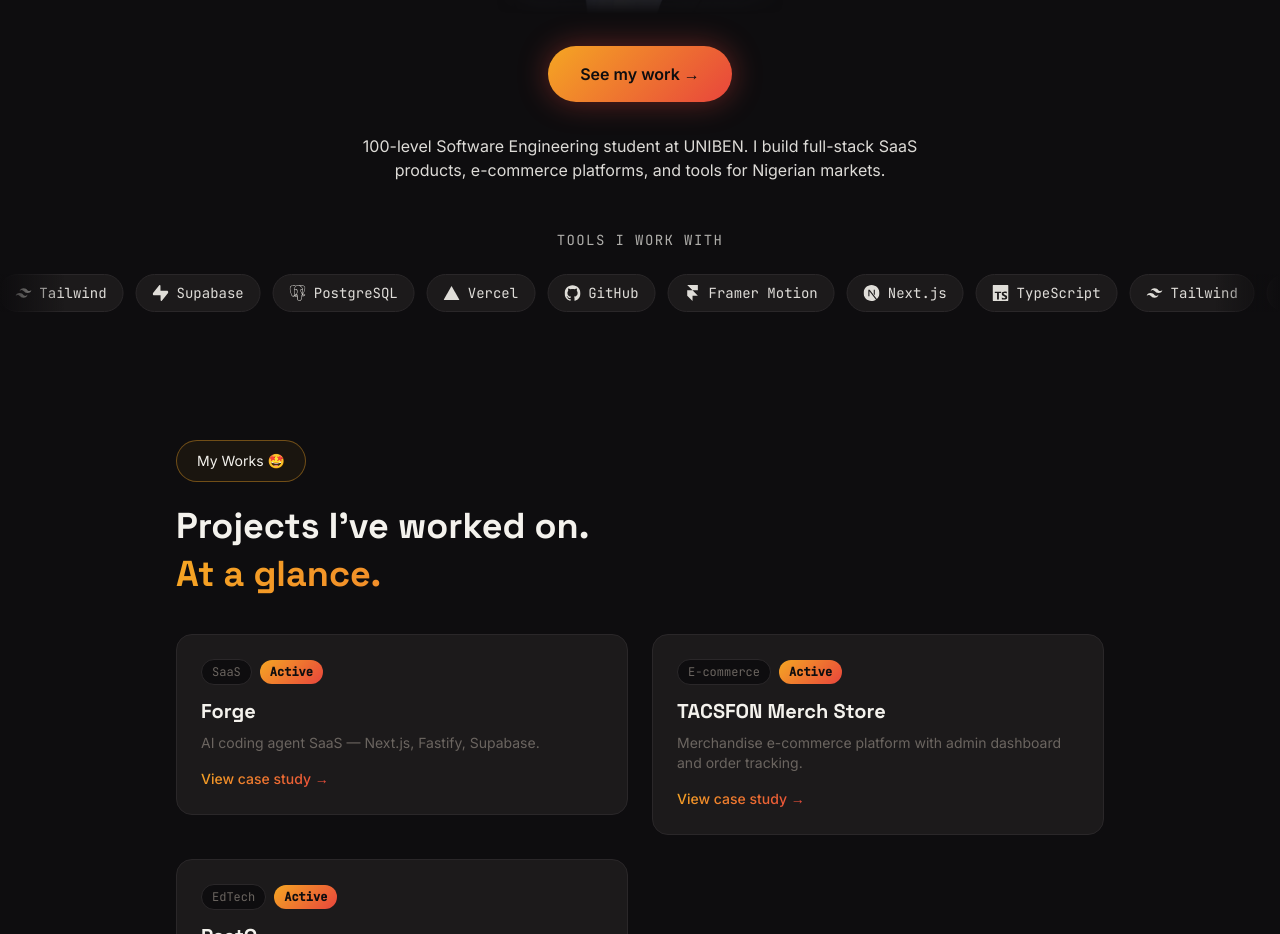
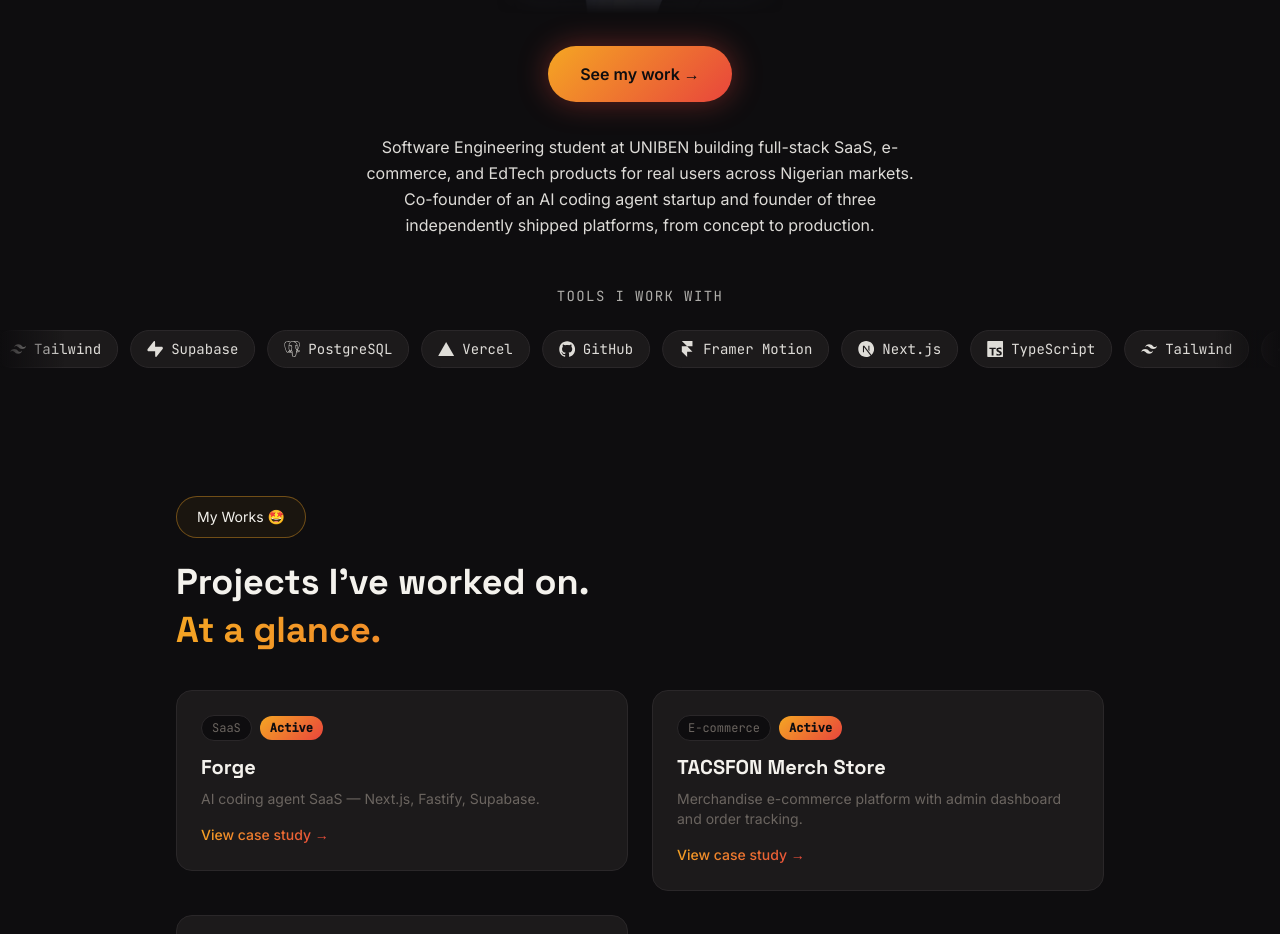
Before and after one commit to ImperioKDB/Bright.ng, a Next.js app: page / in a window 1280 px wide. Shown: the part 861-1795 px from the top of the page. Built offline with nearby package versions, Linux system fonts and the light colour scheme.

Commit message:
Strengthen bio to 2 sentences with concrete proof points

```diff
--- a/components/Hero.tsx
+++ b/components/Hero.tsx
@@ -69,9 +69,11 @@
           See my work →
         </a>
 
-        <p className="text-base text-text/90 max-w-xl">
-          100-level Software Engineering student at UNIBEN. I build full-stack
-          SaaS products, e-commerce platforms, and tools for Nigerian markets.
+        <p className="text-base text-text/90 max-w-xl leading-relaxed">
+          Software Engineering student at UNIBEN building full-stack SaaS,
+          e-commerce, and EdTech products for real users across Nigerian
+          markets. Co-founder of an AI coding agent startup and founder of
+          three independently shipped platforms, from concept to production.
         </p>
       </div>
     </motion.section>
```
